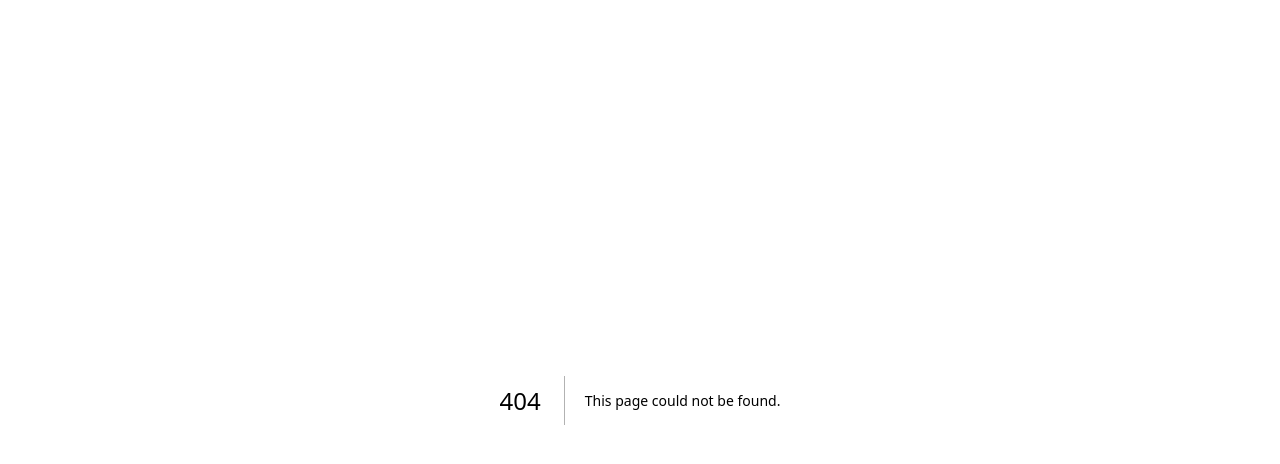
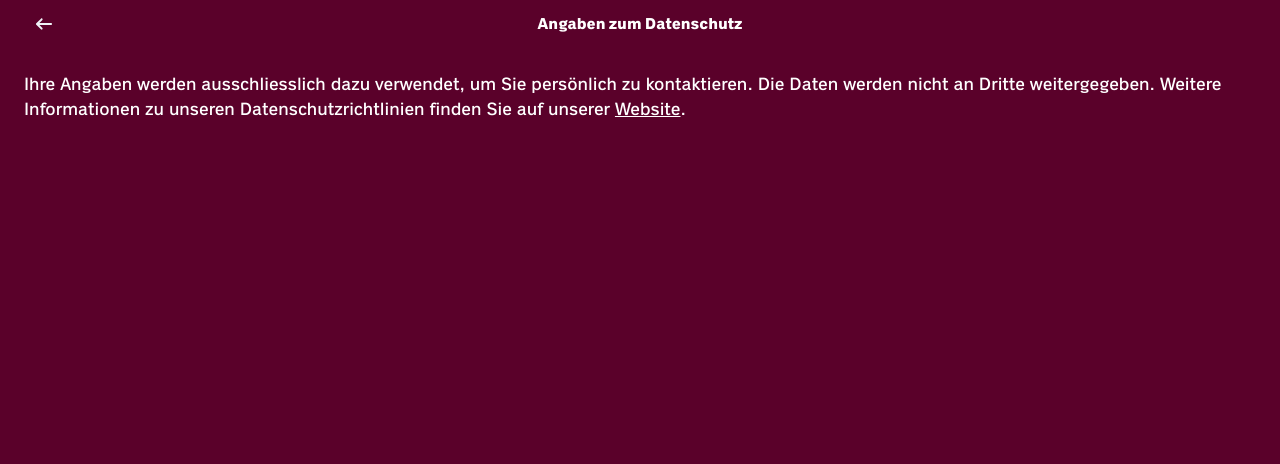
Before and after one commit to oemch/sbb-dienst-tausch, a Next.js app: page /datenschutz in a window 1280 px wide. Before the commit this address had no page. Shown: the top 464 px of the page. Built offline with nearby package versions, Linux system fonts and the light colour scheme.

Commit message:
Wochenkalender: Tag ‚Würde übernommen‘, Header-Titel, Overlay-Text; Success: Becher-Bild, größer; Request-Seiten: Link Angaben zum Datenschutz, Abstände fix 24px; Datenschutz-Seite neu (Violett, Text, Link ergon.ch); Becher.png

```diff
--- a/app/components/WochenkalenderOverlay.tsx
+++ b/app/components/WochenkalenderOverlay.tsx
@@ -57,7 +57,7 @@ export default function WochenkalenderOverlay({ onClose }: WochenkalenderOverlay
       >
         <div className="bg-[#FDC3EE] border-2 border-black rounded-[8px] p-[16px] flex flex-col gap-0">
           <p className="font-normal leading-normal text-[#100c08] text-[18px] text-left">
-            Der vorgeschlagene Diensttausch wird im Dienstplan angzeigt. <span className="font-bold">Nehmen Sie nun die Anfrage an oder lehnen Sie sie ab.</span>
+            Anzeige des vorgeschlagenen Tausches im Dienstplan. <span className="font-bold">Nehmen Sie nun die Anfrage an oder lehnen Sie sie ab.</span>
           </p>
         </div>
       </div>
--- /dev/null
+++ b/app/datenschutz/layout.tsx
@@ -0,0 +1,13 @@
+import type { Viewport } from "next";
+
+export const viewport: Viewport = {
+  themeColor: "#5A012A",
+};
+
+export default function DatenschutzLayout({
+  children,
+}: {
+  children: React.ReactNode;
+}) {
+  return children;
+}
--- /dev/null
+++ b/app/datenschutz/page.tsx
@@ -0,0 +1,50 @@
+"use client";
+
+import { useRouter } from "next/navigation";
+import Image from "next/image";
+
+export default function DatenschutzPage() {
+  const router = useRouter();
+
+  return (
+    <div className="bg-[#5A012A] flex flex-col min-h-screen w-full">
+      {/* Header */}
+      <div className="bg-[#5A012A] flex h-[48px] items-center px-[24px] relative shrink-0 w-full">
+        <button
+          onClick={() => router.back()}
+          className="flex items-center justify-center p-[8px] relative shrink-0 size-[40px]"
+        >
+          <div className="flex items-center justify-center relative shrink-0 size-[24px] invert">
+            <Image
+              src="/images/icon-pfeil-links.svg"
+              alt="Zurück"
+              width={24}
+              height={24}
+              className="w-full h-full"
+            />
+          </div>
+        </button>
+        <p className="flex-1 font-bold leading-normal min-h-px min-w-px text-white text-[16px] text-center">
+          Angaben zum Datenschutz
+        </p>
+        <div className="shrink-0 size-[40px]" />
+      </div>
+
+      {/* Content */}
+      <div className="flex flex-col gap-[16px] items-start px-[24px] py-[24px] w-full">
+        <p className="font-normal leading-[1.4] text-white text-[18px] w-full">
+          Ihre Angaben werden ausschliesslich dazu verwendet, um Sie persönlich zu kontaktieren. Die Daten werden nicht an Dritte weitergegeben. Weitere Informationen zu unseren Datenschutzrichtlinien finden Sie auf unserer{" "}
+          <a
+            href="https://www.ergon.ch/de/datenschutz"
+            target="_blank"
+            rel="noopener noreferrer"
+            className="text-white underline hover:no-underline"
+          >
+            Website
+          </a>
+          .
+        </p>
+      </div>
+    </div>
+  );
+}
--- a/app/request-approved/page.tsx
+++ b/app/request-approved/page.tsx
@@ -2,6 +2,7 @@
 
 import { useState } from "react";
 import { useRouter } from "next/navigation";
+import Link from "next/link";
 
 export default function RequestApprovedPage() {
   const router = useRouter();
@@ -56,7 +57,7 @@ export default function RequestApprovedPage() {
   return (
     <div className="bg-[#5A012A] flex flex-col gap-[48px] items-center px-[24px] pt-0 min-h-screen w-full relative">
       {/* Content Container */}
-      <div className="flex flex-[1_0_0] flex-col items-start justify-between min-h-px min-w-px pb-[104px] relative w-full mt-[48px]">
+      <div className="flex flex-col items-start min-h-px min-w-px pb-[104px] relative w-full mt-[48px]">
         {/* Title Container */}
         <div className="flex flex-col gap-[21px] items-start not-italic relative shrink-0 text-white w-full">
           <p className="font-bold leading-tight relative shrink-0 text-[32px] w-full">
@@ -72,8 +73,8 @@ export default function RequestApprovedPage() {
           </div>
         </div>
 
-        {/* Form – Absatz davor, keine Kachel, Inputs 40px hoch, keine Outline */}
-        <div className="mt-[24px] flex flex-col gap-[8px] items-start relative shrink-0 w-full">
+        {/* Form – 24px Abstand unter Firma-Inputfeld */}
+        <div className="mt-[24px] mb-[24px] flex flex-col gap-[8px] items-start relative shrink-0 w-full">
           {/* Vorname */}
           <div className="flex flex-col gap-[2px] items-start relative shrink-0 w-full">
             <div className="flex flex-col font-bold h-[16px] justify-end leading-[0] not-italic relative shrink-0 text-[14px] text-white w-full">
@@ -131,11 +132,21 @@ export default function RequestApprovedPage() {
           </div>
         </div>
 
-        {/* Button – 32px Abstand nach Firma-Inputfeld */}
+        {/* Link Angaben zum Datenschutz – rechtsbündig (24px Abstand durch Form mb-[24px]) */}
+        <div className="w-full flex justify-end">
+          <Link
+            href="/datenschutz"
+            className="font-normal text-[16px] text-white hover:underline"
+          >
+            Angaben zum Datenschutz
+          </Link>
+        </div>
+
+        {/* Button Geschenk abholen */}
         <button
           onClick={handleSubmit}
           disabled={!isFormValid()}
-          className={`mt-[32px] flex h-[48px] min-h-[48px] w-full items-center justify-center rounded-[8px] font-bold leading-[1.4] not-italic text-[14px] text-center ${
+          className={`mt-[24px] flex h-[48px] min-h-[48px] w-full items-center justify-center rounded-[8px] font-bold leading-[1.4] not-italic text-[14px] text-center ${
             isFormValid()
               ? "bg-white text-black hover:bg-gray-100 cursor-pointer"
               : "bg-[#7a0140] text-white/90 cursor-not-allowed"
--- a/app/request-denied/page.tsx
+++ b/app/request-denied/page.tsx
@@ -2,6 +2,7 @@
 
 import { useState } from "react";
 import { useRouter } from "next/navigation";
+import Link from "next/link";
 
 export default function RequestDeniedPage() {
   const router = useRouter();
@@ -56,7 +57,7 @@ export default function RequestDeniedPage() {
   return (
     <div className="bg-[#5A012A] flex flex-col gap-[48px] items-center pb-[104px] px-[24px] pt-0 min-h-screen w-full relative">
       {/* Content Container */}
-      <div className="flex flex-[1_0_0] flex-col items-start justify-between min-h-px min-w-px relative w-full mt-[48px]">
+      <div className="flex flex-col items-start min-h-px min-w-px pb-[104px] relative w-full mt-[48px]">
         {/* Title Container */}
         <div className="flex flex-col gap-[21px] items-start not-italic relative shrink-0 text-white w-full">
           <p className="font-bold leading-tight relative shrink-0 text-[32px] w-full">
@@ -72,8 +73,8 @@ export default function RequestDeniedPage() {
           </div>
         </div>
 
-        {/* Form – Absatz davor, keine Kachel, Inputs 40px hoch, keine Outline */}
-        <div className="mt-[24px] flex flex-col gap-[8px] items-start relative shrink-0 w-full">
+        {/* Form – 24px Abstand unter Firma-Inputfeld */}
+        <div className="mt-[24px] mb-[24px] flex flex-col gap-[8px] items-start relative shrink-0 w-full">
           {/* Vorname */}
           <div className="flex flex-col gap-[2px] items-start relative shrink-0 w-full">
             <div className="flex flex-col font-bold h-[16px] justify-end leading-[0] not-italic relative shrink-0 text-[14px] text-white w-full">
@@ -131,11 +132,21 @@ export default function RequestDeniedPage() {
           </div>
         </div>
 
-        {/* Button – 32px Abstand nach Firma-Inputfeld */}
+        {/* Link Angaben zum Datenschutz – rechtsbündig (24px Abstand durch Form mb-[24px]) */}
+        <div className="w-full flex justify-end">
+          <Link
+            href="/datenschutz"
+            className="font-normal text-[16px] text-white hover:underline"
+          >
+            Angaben zum Datenschutz
+          </Link>
+        </div>
+
+        {/* Button Geschenk abholen */}
         <button
           onClick={handleSubmit}
           disabled={!isFormValid()}
-          className={`mt-[32px] flex h-[48px] min-h-[48px] w-full items-center justify-center rounded-[8px] font-bold leading-[1.4] not-italic text-[14px] text-center ${
+          className={`mt-[24px] flex h-[48px] min-h-[48px] w-full items-center justify-center rounded-[8px] font-bold leading-[1.4] not-italic text-[14px] text-center ${
             isFormValid()
               ? "bg-white text-black hover:bg-gray-100 cursor-pointer"
               : "bg-[#7a0140] text-white/90 cursor-not-allowed"
--- a/app/success/page.tsx
+++ b/app/success/page.tsx
@@ -23,13 +23,13 @@ export default function SuccessPage() {
 
       {/* Illustration Container – flexibel, Bild skaliert mit */}
       <div className="flex flex-1 min-h-0 items-center justify-center w-full px-[24px] py-[23px]">
-        <div className="relative w-full max-w-[234px] aspect-[234/401]">
+        <div className="relative w-full max-w-[min(400px,90vw)] aspect-square">
           <Image
-            src="/images/duck-popcorn.png"
-            alt="Duck with Popcorn"
+            src="/images/becher.png"
+            alt="Isolierbecher"
             fill
             className="object-contain"
-            sizes="(max-width: 280px) 100vw, 234px"
+            sizes="(max-width: 480px) 90vw, 400px"
             priority
           />
         </div>
--- a/app/wochenkalender-1/page.tsx
+++ b/app/wochenkalender-1/page.tsx
@@ -39,7 +39,7 @@ export default function Wochenkalender1Page() {
               </button>
               {/* Title */}
               <p className="flex-1 font-bold leading-normal min-h-px min-w-px text-[#100c08] text-[16px] text-center">
-                Dienst tauschen
+                Dienst tauschen: Dienstplan
               </p>
               {/* Spacer */}
               <div className="flex items-center justify-center p-[8px] shrink-0 size-[40px]" />
@@ -253,13 +253,11 @@ export default function Wochenkalender1Page() {
 
           {/* Content Card */}
           <div className="bg-white flex flex-[1_0_0] flex-col gap-[8px] items-start min-h-px min-w-px p-[16px] relative rounded-[8px] shadow-[2px_4px_6px_0px_rgba(0,0,0,0.1),-2px_-2px_6px_0px_rgba(0,0,0,0.1)]">
-            {/* Tag "Würde wegfallen" – eine Zeile, nach links verlängert */}
-            <div className="absolute bg-[#696561] flex h-[24px] items-center justify-center overflow-hidden rounded-[12px] right-[6px] top-[6px] min-w-[170px]">
-              <div className="flex h-full items-center min-h-px min-w-px px-[8px] relative">
-                <p className="font-normal leading-[1.4] not-italic relative shrink-0 text-[14px] text-center text-white whitespace-nowrap">
-                  Würde wegfallen
-                </p>
-              </div>
+            {/* Tag "Würde übernommen" – absolut, liegt über Zeitangabe bei Überlappung (z.B. Mobile) */}
+            <div className="absolute z-10 bg-[#696561] flex h-[24px] items-center justify-center overflow-hidden rounded-[12px] right-[6px] top-[6px] min-w-[170px] px-[8px]">
+              <p className="font-normal leading-[1.4] not-italic relative shrink-0 text-[14px] text-center text-white whitespace-nowrap">
+                Würde übernommen
+              </p>
             </div>
 
             {/* Header */}
```
Also changed, not shown: public/images/becher.png (added).
